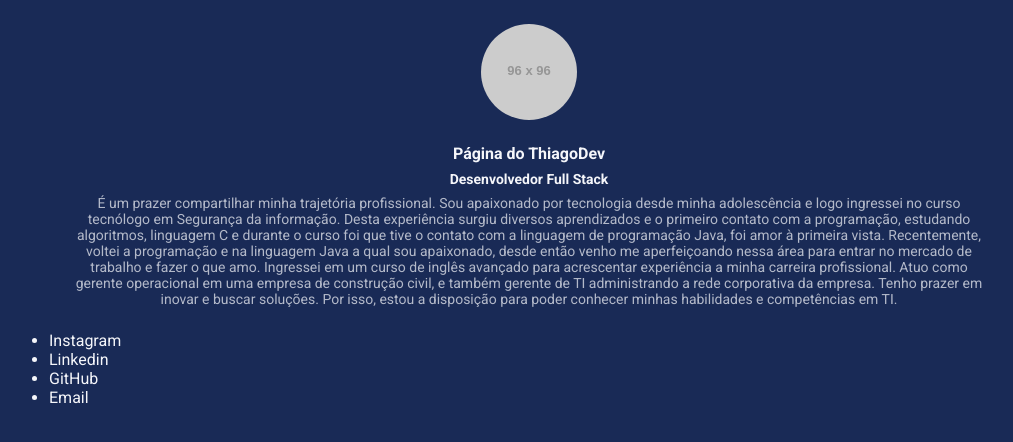
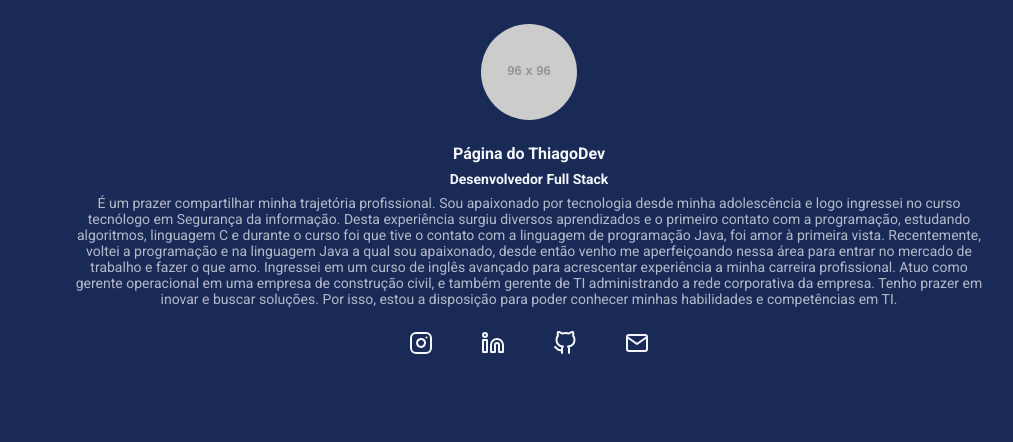
Before and after one commit to AlcidesThiago2016/Aula-Less, a website: page index.html in a window 1280 px wide. Shown: the whole page, without its empty margins (111-1124 px from the left). Drawn offline with Linux system fonts and the light colour scheme; placeholder pictures from the web are drawn by us.

Commit message:
Update Less

```diff
--- a/index.html
+++ b/index.html
@@ -28,11 +28,27 @@
             </div>
         </header>
         <nav>
-            <ul>
-                <li><a href=" "></a>Instagram</li>
-                <li><a href=""></a>Linkedin</li>
-                <li><a href=""></a>GitHub</li>
-                <li><a href=""></a>Email</li>
+            <ul class="social-links">
+                <li>
+                    <a href="">
+                        <img src="./src/images/instagram.svg" alt="Logo Instagram">
+                    </a>
+                </li>
+                <li>
+                    <a href="">
+                        <img src="./src/images/linkedin.svg" alt="Logo Linkedin">
+                    </a>
+                </li>
+                <li>
+                    <a href="">
+                        <img src="./src/images/github.svg" alt="Logo GitHub">
+                    </a>
+                </li>
+                <li>
+                    <a href="">
+                        <img src="./src/images/mail.svg" alt="Logo Email">
+                    </a>
+                </li>
             </ul>
         </nav>
     </div>
--- a/src/styles/main.less
+++ b/src/styles/main.less
@@ -62,3 +62,22 @@ header {
         opacity: .7;
     }
 }
+
+.social-links{
+    display: flex;
+    justify-content: space-between;
+    max-width: 240px;
+    width: 100%;
+    margin: 0 auto;
+
+    li {
+        list-style: none;
+
+        img {
+            transition: all ease .3s;
+            &:hover {
+                transform: scale(1.3);
+            }
+        }
+    }
+}
```
Also changed, not shown: build/styles/main.css, src/images/github.svg (added), src/images/instagram.svg (added), src/images/linkedin.svg (added), src/images/mail.svg (added), 2 other files.
